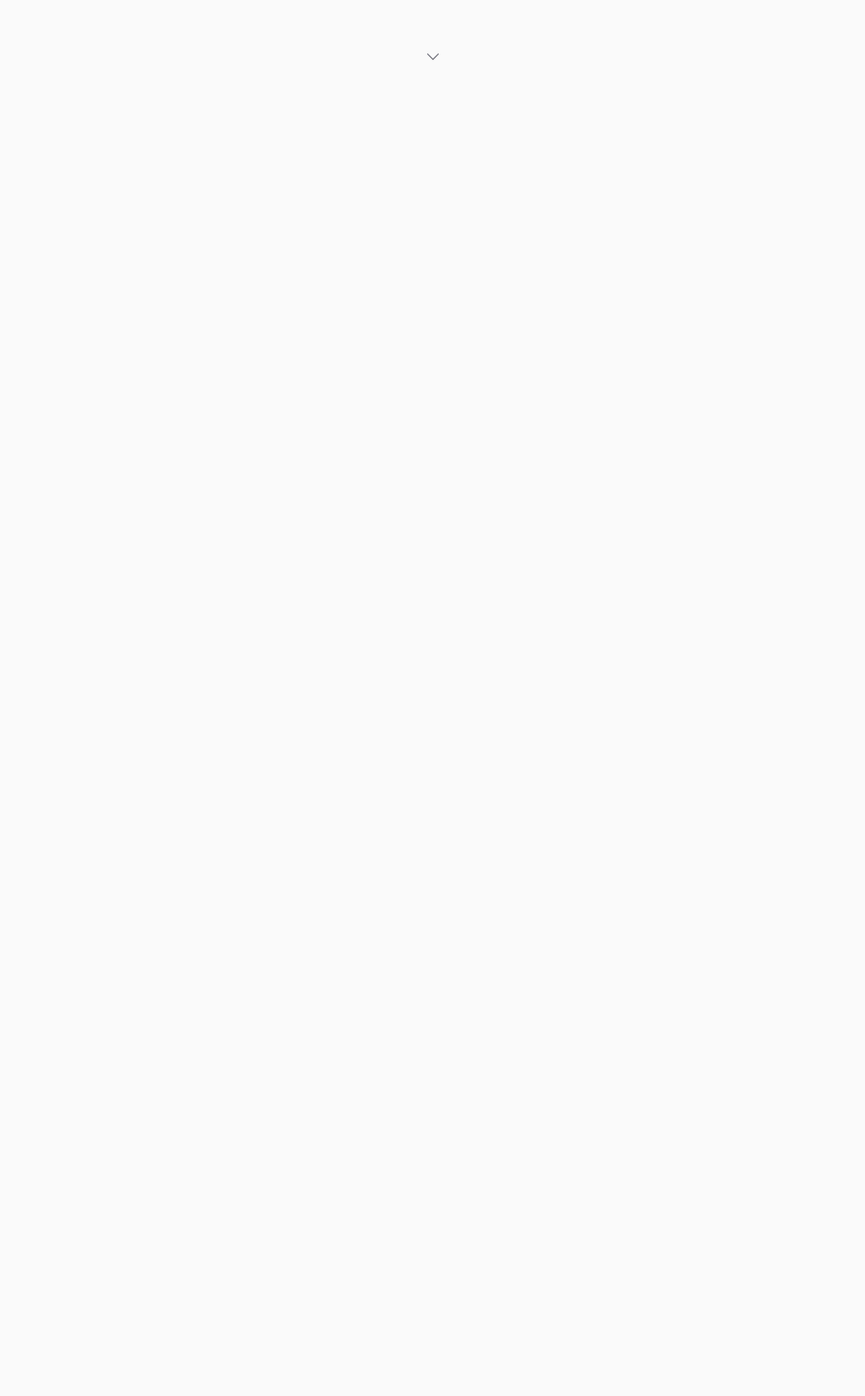
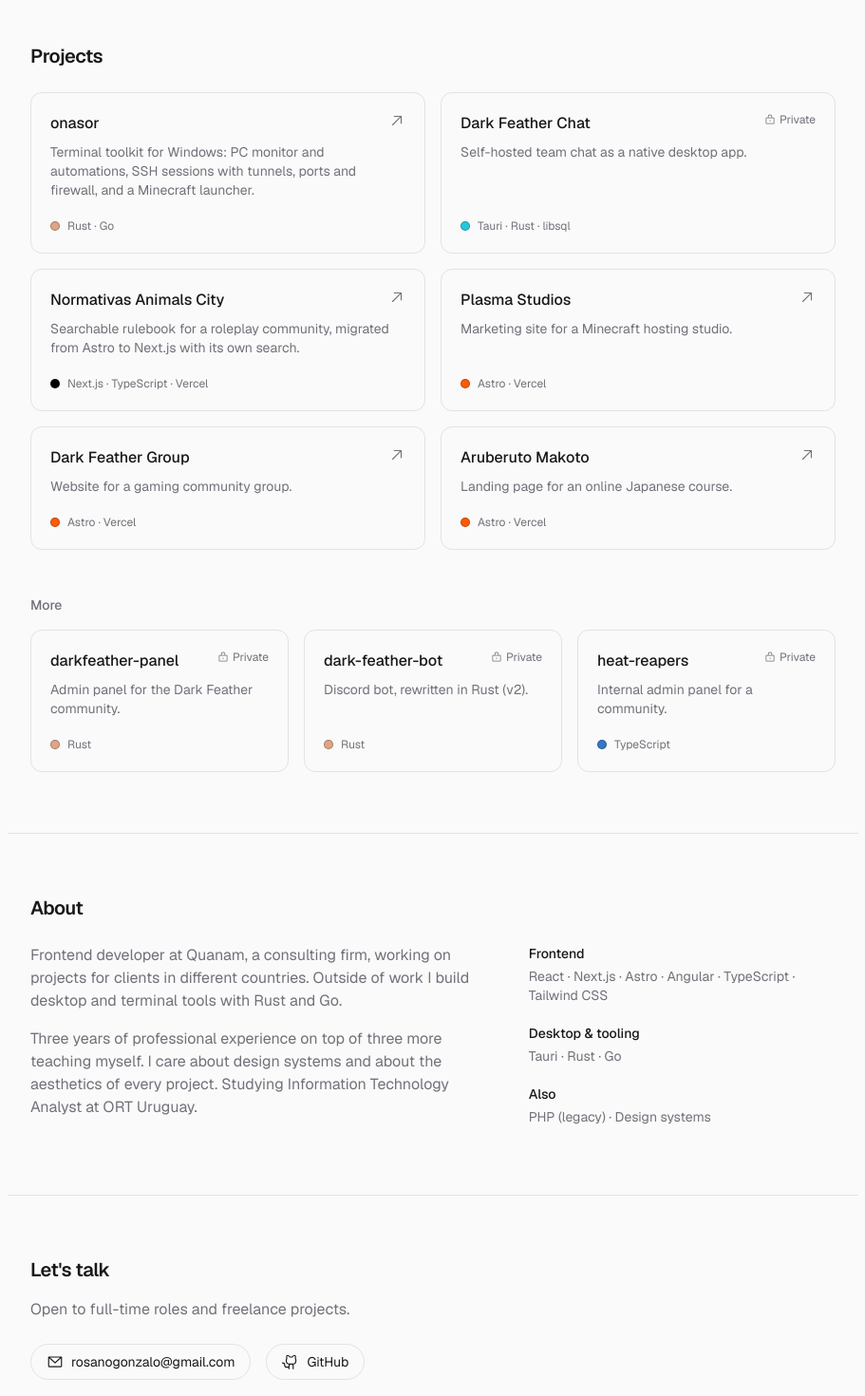
Before and after one commit to GonzaloRosano/grosano, a Next.js app: page / in a window 1280 px wide. Shown: the part 700-2170 px from the top of the page at 95% size, without its empty margins (184-1095 px from the left). Before the commit the page ends 800 px from the top, so only its background shows below. Built offline with nearby package versions, Linux system fonts and the light colour scheme; no server answers.

Commit message:
feat: rediseña la home con proyectos curados, sobre mí y contacto

```diff
--- a/src/app/page.tsx
+++ b/src/app/page.tsx
@@ -5,14 +5,14 @@ import { MagneticLink } from "@/components/MagneticLink";
 import { ThemeToggle } from "@/components/ThemeToggle";
 import { LangToggle } from "@/components/LangToggle";
 import { ScrollCue } from "@/components/ScrollCue";
-import { ProfileReadme } from "@/components/ProfileReadme";
 import { ProjectsSection } from "@/components/ProjectsSection";
-
-const EMAIL = "rosanogonzalo@gmail.com";
-const GITHUB_USER = "GonzaloRosano";
-
-const linkClassName =
-  "flex items-center gap-2 rounded-full border border-border px-4 py-2 text-sm text-foreground transition-colors duration-200 hover:border-accent hover:text-accent active:scale-[0.98]";
+import {
+  AboutSection,
+  ContactSection,
+  EMAIL,
+  GITHUB_USER,
+  linkClassName,
+} from "@/components/InfoSections";
 
 export default function Home() {
   return (
@@ -20,9 +20,9 @@ export default function Home() {
       <ThemeToggle />
       <LangToggle />
 
-      <main className="relative flex min-h-[100dvh] w-full flex-col items-center justify-center overflow-hidden px-6">
+      <main className="relative flex min-h-[85dvh] w-full flex-col items-center justify-center overflow-hidden px-6">
         <IntroReveal>
-          <div className="relative z-10 flex flex-col items-center text-center">
+          <div className="relative z-10 flex max-w-2xl flex-col items-center text-center">
             <Image
               data-reveal
               src={`https://github.com/${GITHUB_USER}.png`}
@@ -41,12 +41,38 @@ export default function Home() {
               Gonzalo Rosano
             </h1>
 
-            <p data-reveal className="mt-3 text-base text-muted sm:text-lg">
-              <span className="lang-en">Software Developer</span>
-              <span className="lang-es">Desarrollador de Software</span>
+            <p data-reveal className="mt-4 text-lg text-foreground sm:text-xl">
+              <span className="lang-en">
+                Frontend developer building web interfaces and native desktop
+                apps.
+              </span>
+              <span className="lang-es">
+                Desarrollador frontend: interfaces web y apps de escritorio
+                nativas.
+              </span>
             </p>
 
-            <div data-reveal className="mt-10 flex items-center gap-5">
+            <p data-reveal className="mt-3 text-sm text-muted sm:text-base">
+              <span className="lang-en">
+                React · Next.js · Astro · Tauri + Rust. At Quanam, working with
+                clients in different countries.
+              </span>
+              <span className="lang-es">
+                React · Next.js · Astro · Tauri + Rust. En Quanam, trabajando
+                con clientes de distintos países.
+              </span>
+            </p>
+
+            <p
+              data-reveal
+              className="mt-6 flex items-center gap-2 text-xs text-muted"
+            >
+              <span className="h-2 w-2 rounded-full bg-accent" />
+              <span className="lang-en">Open to full-time and freelance</span>
+              <span className="lang-es">Abierto a full-time y freelance</span>
+            </p>
+
+            <div data-reveal className="mt-8 flex items-center gap-5">
               <MagneticLink
                 href={`mailto:${EMAIL}`}
                 ariaLabel="Enviar un email"
@@ -72,8 +98,9 @@ export default function Home() {
         <ScrollCue />
       </main>
 
-      <ProfileReadme />
       <ProjectsSection />
+      <AboutSection />
+      <ContactSection />
     </div>
   );
 }
--- /dev/null
+++ b/src/components/InfoSections.tsx
@@ -0,0 +1,103 @@
+import { EnvelopeSimple, GithubLogo } from "@phosphor-icons/react/dist/ssr";
+import { MagneticLink } from "@/components/MagneticLink";
+import { STACK } from "@/data/content";
+
+export const EMAIL = "rosanogonzalo@gmail.com";
+export const GITHUB_USER = "GonzaloRosano";
+
+export const linkClassName =
+  "flex items-center gap-2 rounded-full border border-border px-4 py-2 text-sm text-foreground transition-colors duration-200 hover:border-accent hover:text-accent active:scale-[0.98]";
+
+const sectionClassName = "w-full max-w-4xl border-t border-border px-6 py-16";
+const headingClassName = "text-xl font-semibold tracking-tight";
+
+export function AboutSection() {
+  return (
+    <section id="about" className={sectionClassName}>
+      <h2 className={headingClassName}>
+        <span className="lang-en">About</span>
+        <span className="lang-es">Sobre mí</span>
+      </h2>
+
+      <div className="mt-6 grid gap-10 md:grid-cols-[3fr_2fr]">
+        <div className="space-y-4 text-muted">
+          <p className="lang-en">
+            Frontend developer at Quanam, a consulting firm, working on
+            projects for clients in different countries. Outside of work I
+            build desktop and terminal tools with Rust and Go.
+          </p>
+          <p className="lang-es">
+            Desarrollador frontend en Quanam, una consultora, trabajando en
+            proyectos para clientes de distintos países. Fuera del trabajo
+            construyo herramientas de escritorio y de terminal con Rust y Go.
+          </p>
+          <p className="lang-en">
+            Three years of professional experience on top of three more
+            teaching myself. I care about design systems and about the
+            aesthetics of every project. Studying Information Technology
+            Analyst at ORT Uruguay.
+          </p>
+          <p className="lang-es">
+            Tres años de experiencia profesional sobre otros tres de
+            autodidacta. Me interesan los design systems y la estética de cada
+            proyecto. Estudio Analista en Tecnologías de la Información en ORT
+            Uruguay.
+          </p>
+        </div>
+
+        <dl className="space-y-5">
+          {STACK.map((group) => (
+            <div key={group.label.en}>
+              <dt className="text-sm font-medium">
+                <span className="lang-en">{group.label.en}</span>
+                <span className="lang-es">{group.label.es}</span>
+              </dt>
+              <dd className="mt-1 text-sm text-muted">
+                {group.items.join(" · ")}
+              </dd>
+            </div>
+          ))}
+        </dl>
+      </div>
+    </section>
+  );
+}
+
+export function ContactSection() {
+  return (
+    <section id="contact" className={`${sectionClassName} pb-24`}>
+      <h2 className={headingClassName}>
+        <span className="lang-en">Let&apos;s talk</span>
+        <span className="lang-es">Hablemos</span>
+      </h2>
+      <p className="mt-4 max-w-xl text-muted">
+        <span className="lang-en">
+          Open to full-time roles and freelance projects.
+        </span>
+        <span className="lang-es">
+          Abierto a trabajo full-time y proyectos freelance.
+        </span>
+      </p>
+      <div className="mt-6 flex flex-wrap items-center gap-4">
+        <MagneticLink
+          href={`mailto:${EMAIL}`}
+          ariaLabel="Enviar un email"
+          className={linkClassName}
+        >
+          <EnvelopeSimple size={18} weight="regular" />
+          {EMAIL}
+        </MagneticLink>
+        <MagneticLink
+          href={`https://github.com/${GITHUB_USER}`}
+          target="_blank"
+          rel="noreferrer noopener"
+          ariaLabel="Ver perfil de GitHub"
+          className={linkClassName}
+        >
+          <GithubLogo size={18} weight="regular" />
+          GitHub
+        </MagneticLink>
+      </div>
+    </section>
+  );
+}
--- a/src/components/ProjectsSection.tsx
+++ b/src/components/ProjectsSection.tsx
@@ -1,76 +1,92 @@
-import { Star } from "@phosphor-icons/react/dist/ssr";
-import { getPublicProjects } from "@/lib/github";
+import { ArrowUpRight, Lock } from "@phosphor-icons/react/dist/ssr";
+import { PROJECTS, type Project } from "@/data/content";
 import { languageColor } from "@/lib/languageColors";
 
-export async function ProjectsSection() {
-  const projects = await getPublicProjects();
-  if (projects.length === 0) return null;
+function projectHref(project: Project): { href: string; external: boolean } | null {
+  if (project.isPublic) return { href: `/projects/${project.slug}`, external: false };
+  if (project.demo) return { href: project.demo, external: true };
+  return null;
+}
+
+function Card({ project }: { project: Project }) {
+  const link = projectHref(project);
+  const body = (
+    <>
+      <div className="flex items-start justify-between gap-3">
+        <span className="font-medium">{project.name}</span>
+        {link ? (
+          <ArrowUpRight
+            size={18}
+            className="shrink-0 text-muted transition-colors duration-200 group-hover:text-accent"
+          />
+        ) : (
+          <span className="flex shrink-0 items-center gap-1 text-xs text-muted">
+            <Lock size={12} />
+            <span className="lang-en">Private</span>
+            <span className="lang-es">Privado</span>
+          </span>
+        )}
+      </div>
+
+      <p className="lang-en mt-2 text-sm text-muted">{project.summary.en}</p>
+      <p className="lang-es mt-2 text-sm text-muted">{project.summary.es}</p>
+
+      <div className="mt-auto flex items-center gap-2 pt-5 text-xs text-muted">
+        <span
+          className="h-2.5 w-2.5 rounded-full border border-foreground/30"
+          style={{ backgroundColor: languageColor(project.tech) }}
+        />
+        {project.stack.join(" · ")}
+      </div>
+    </>
+  );
+
+  const className =
+    "group flex h-full flex-col rounded-xl border border-border p-5 transition-colors duration-200";
+
+  if (!link) return <div className={className}>{body}</div>;
 
   return (
-    <section className="w-full max-w-3xl border-t border-border px-6 py-16">
-      <h2 className="flex items-baseline gap-2 text-xl font-semibold tracking-tight">
+    <a
+      href={link.href}
+      {...(link.external
+        ? { target: "_blank", rel: "noreferrer noopener" }
+        : {})}
+      className={`${className} hover:border-accent`}
+    >
+      {body}
+    </a>
+  );
+}
+
+export function ProjectsSection() {
+  const featured = PROJECTS.filter((p) => p.featured);
+  const others = PROJECTS.filter((p) => !p.featured);
+
+  return (
+    <section
+      id="projects"
+      className="w-full max-w-4xl border-t border-border px-6 py-16"
+    >
+      <h2 className="text-xl font-semibold tracking-tight">
         <span className="lang-en">Projects</span>
         <span className="lang-es">Proyectos</span>
-        <span className="lang-en text-sm font-normal text-muted">
-          {projects.length}{" "}
-          {projects.length === 1 ? "public project" : "public projects"}
-        </span>
-        <span className="lang-es text-sm font-normal text-muted">
-          {projects.length}{" "}
-          {projects.length === 1 ? "proyecto público" : "proyectos públicos"}
-        </span>
       </h2>
 
-      <div className="mt-6 grid grid-cols-1 gap-x-10 sm:grid-cols-2">
-        {projects.map((project) => {
-          const label = project.framework ?? project.language;
-          return (
-          <a
-            key={project.name}
-            href={`/projects/${project.name}`}
-            className="group flex flex-col gap-1.5 border-b border-border py-4 transition-colors duration-200"
-          >
-            <span className="font-medium text-accent group-hover:underline">
-              {project.name}
-            </span>
+      <div className="mt-6 grid grid-cols-1 gap-4 sm:grid-cols-2">
+        {featured.map((project) => (
+          <Card key={project.slug} project={project} />
+        ))}
+      </div>
 
-            {project.descriptionEn && (
-              <span className="lang-en text-sm text-muted">
-                {project.descriptionEn}
-              </span>
-            )}
-            {project.descriptionEs && (
-              <span className="lang-es text-sm text-muted">
-                {project.descriptionEs}
-              </span>
-            )}
-
-            {project.topics.length > 0 && (
-              <span className="text-xs text-muted">
-                {project.topics.join(", ")}
-              </span>
-            )}
-
-            <div className="mt-1 flex items-center gap-4 text-xs text-muted">
-              {label && (
-                <span className="flex items-center gap-1.5">
-                  <span
-                    className="h-2.5 w-2.5 rounded-full border border-foreground/30"
-                    style={{ backgroundColor: languageColor(label) }}
-                  />
-                  {label}
-                </span>
-              )}
-              {project.stars > 0 && (
-                <span className="flex items-center gap-1">
-                  <Star size={14} weight="fill" />
-                  {project.stars}
-                </span>
-              )}
-            </div>
-          </a>
-          );
-        })}
+      <h3 className="mt-12 text-sm font-medium text-muted">
+        <span className="lang-en">More</span>
+        <span className="lang-es">Más</span>
+      </h3>
+      <div className="mt-4 grid grid-cols-1 gap-4 sm:grid-cols-3">
+        {others.map((project) => (
+          <Card key={project.slug} project={project} />
+        ))}
       </div>
     </section>
   );
--- /dev/null
+++ b/src/data/content.ts
@@ -0,0 +1,144 @@
+export type Bilingual = { en: string; es: string };
+
+export type Project = {
+  slug: string;
+  name: string;
+  summary: Bilingual;
+  stack: string[];
+  // Color del punto, mismo criterio que languageColor.
+  tech: string;
+  // Repo publico: tiene pagina de detalle con el README.
+  isPublic: boolean;
+  demo?: string;
+  featured: boolean;
+};
+
+export const PROJECTS: Project[] = [
+  {
+    slug: "onasor",
+    name: "onasor",
+    summary: {
+      en: "Terminal toolkit for Windows: PC monitor and automations, SSH sessions with tunnels, ports and firewall, and a Minecraft launcher.",
+      es: "Suite de herramientas de terminal para Windows: monitor y automatizaciones del PC, sesiones SSH con túneles, puertos y firewall, y un launcher de Minecraft.",
+    },
+    stack: ["Rust", "Go"],
+    tech: "Rust",
+    isPublic: true,
+    featured: true,
+  },
+  {
+    slug: "dark-feather-chat",
+    name: "Dark Feather Chat",
+    summary: {
+      en: "Self-hosted team chat as a native desktop app.",
+      es: "Chat de equipo self-hosted como app de escritorio nativa.",
+    },
+    stack: ["Tauri", "Rust", "libsql"],
+    tech: "Tauri",
+    isPublic: false,
+    featured: true,
+  },
+  {
+    slug: "normativas-animals",
+    name: "Normativas Animals City",
+    summary: {
+      en: "Searchable rulebook for a roleplay community, migrated from Astro to Next.js with its own search.",
+      es: "Normativa con buscador para una comunidad de rol, migrada de Astro a Next.js con buscador propio.",
+    },
+    stack: ["Next.js", "TypeScript", "Vercel"],
+    tech: "Next.js",
+    isPublic: false,
+    demo: "https://animalscity-ashy.vercel.app",
+    featured: true,
+  },
+  {
+    slug: "plasmastudios",
+    name: "Plasma Studios",
+    summary: {
+      en: "Marketing site for a Minecraft hosting studio.",
+      es: "Sitio de marketing de un estudio de hosting de Minecraft.",
+    },
+    stack: ["Astro", "Vercel"],
+    tech: "Astro",
+    isPublic: true,
+    demo: "https://plasmastudios.vercel.app",
+    featured: true,
+  },
+  {
+    slug: "dfgroup",
+    name: "Dark Feather Group",
+    summary: {
+      en: "Website for a gaming community group.",
+      es: "Sitio web de un grupo de comunidades gamer.",
+    },
+    stack: ["Astro", "Vercel"],
+    tech: "Astro",
+    isPublic: true,
+    demo: "https://dfgroup-one.vercel.app",
+    featured: true,
+  },
+  {
+    slug: "aruberuto",
+    name: "Aruberuto Makoto",
+    summary: {
+      en: "Landing page for an online Japanese course.",
+      es: "Landing page para un curso de japonés online.",
+    },
+    stack: ["Astro", "Vercel"],
+    tech: "Astro",
+    isPublic: true,
+    demo: "https://aruberuto.vercel.app",
+    featured: true,
+  },
+  {
+    slug: "darkfeather-panel",
+    name: "darkfeather-panel",
+    summary: {
+      en: "Admin panel for the Dark Feather community.",
+      es: "Panel de administración de la comunidad Dark Feather.",
+    },
+    stack: ["Rust"],
+    tech: "Rust",
+    isPublic: false,
+    featured: false,
+  },
+  {
+    slug: "dark-feather-bot",
+    name: "dark-feather-bot",
+    summary: {
+      en: "Discord bot, rewritten in Rust (v2).",
+      es: "Bot de Discord, reescrito en Rust (v2).",
+    },
+    stack: ["Rust"],
+    tech: "Rust",
+    isPublic: false,
+    featured: false,
+  },
+  {
+    slug: "heat-reapers",
+    name: "heat-reapers",
+    summary: {
+      en: "Internal admin panel for a community.",
+      es: "Panel interno de administración para una comunidad.",
+    },
+    stack: ["TypeScript"],
+    tech: "TypeScript",
+    isPublic: false,
+    featured: false,
+  },
+];
+
+export const STACK: { label: Bilingual; items: string[] }[] = [
+  {
+    label: { en: "Frontend", es: "Frontend" },
+    items: ["React", "Next.js", "Astro", "Angular", "TypeScript", "Tailwind CSS"],
+  },
+  {
+    label: { en: "Desktop & tooling", es: "Escritorio y herramientas" },
+    items: ["Tauri", "Rust", "Go"],
+  },
+  {
+    label: { en: "Also", es: "También" },
+    items: ["PHP (legacy)", "Design systems"],
+  },
+];
```
